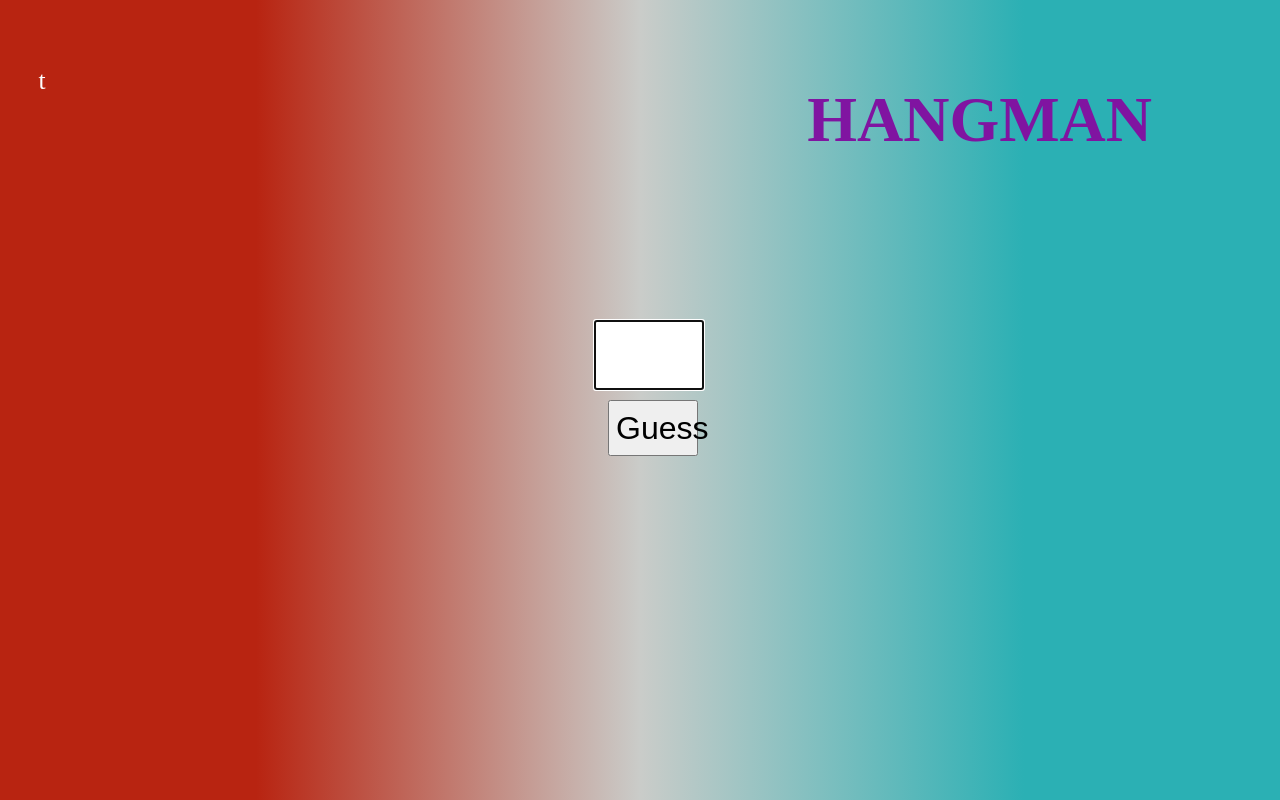
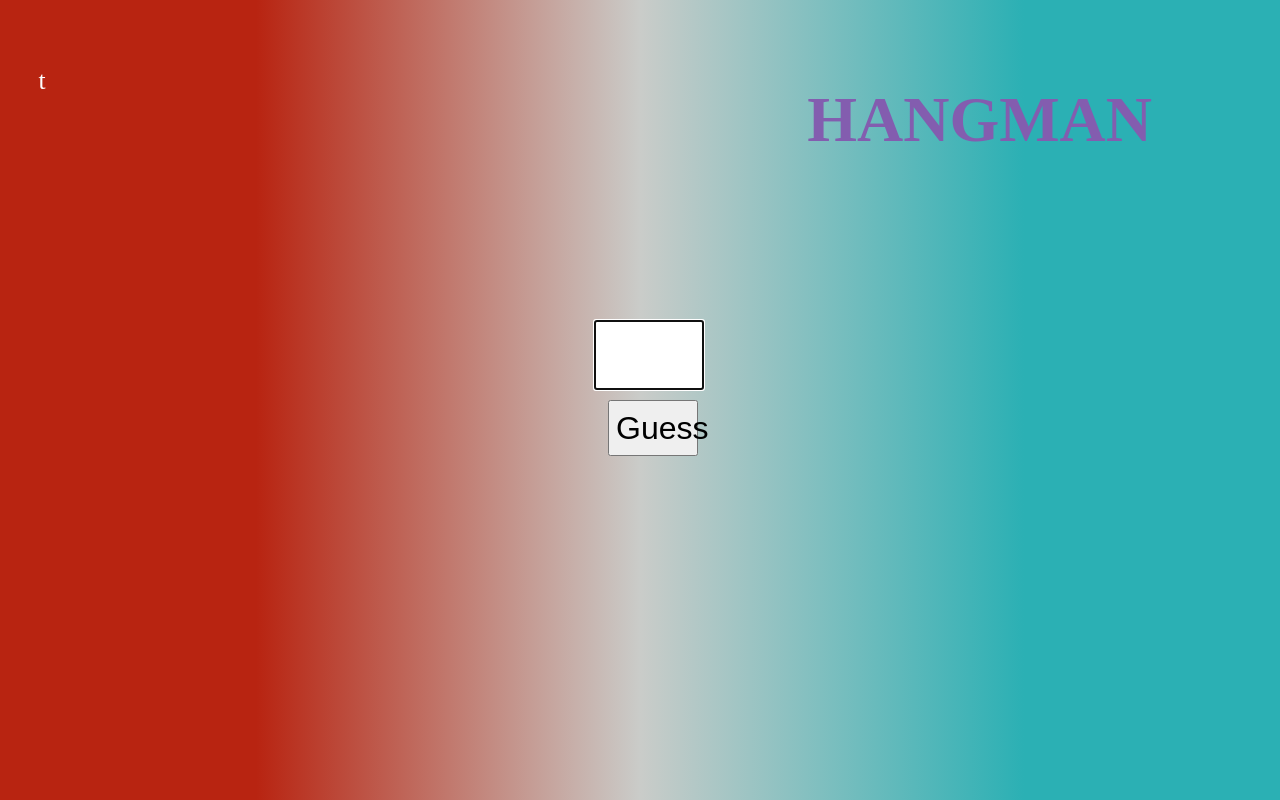
Before and after one commit to sk8terboyz/hangman-web, a plain HTML site: page index.html in a window 1280 px wide. Drawn offline with Linux system fonts and the light colour scheme.

Commit message:
changed colors and added comments

```diff
--- a/assets/css/style.css
+++ b/assets/css/style.css
@@ -14,7 +14,7 @@ html {
     top: 5%;
     right: 10%;
     font-size: clamp(1rem, 5vw, 10rem);
-    color: rgb(128, 20, 161);
+    color: rgb(131, 93, 175);
 }
 
 .wrong-letters {
@@ -26,6 +26,8 @@ html {
     color: white;
     display: grid;
 }
+
+
 
 .hidden-img {
     opacity: 0%;
--- a/assets/js/index.js
+++ b/assets/js/index.js
@@ -36,6 +36,8 @@ function failedGuess(letter) {
         // display the next part of the hangman
         change.classList.remove("hidden-img");
         // display incorrectly guessed letters
+        // This link should help to add the letters in a grid to keep them disconnected and easier viewing on the page
+        // https://stackoverflow.com/questions/11083345/creating-a-dynamic-grid-of-divs-with-javascript
     }
     else {
         gameOver(false);
```
